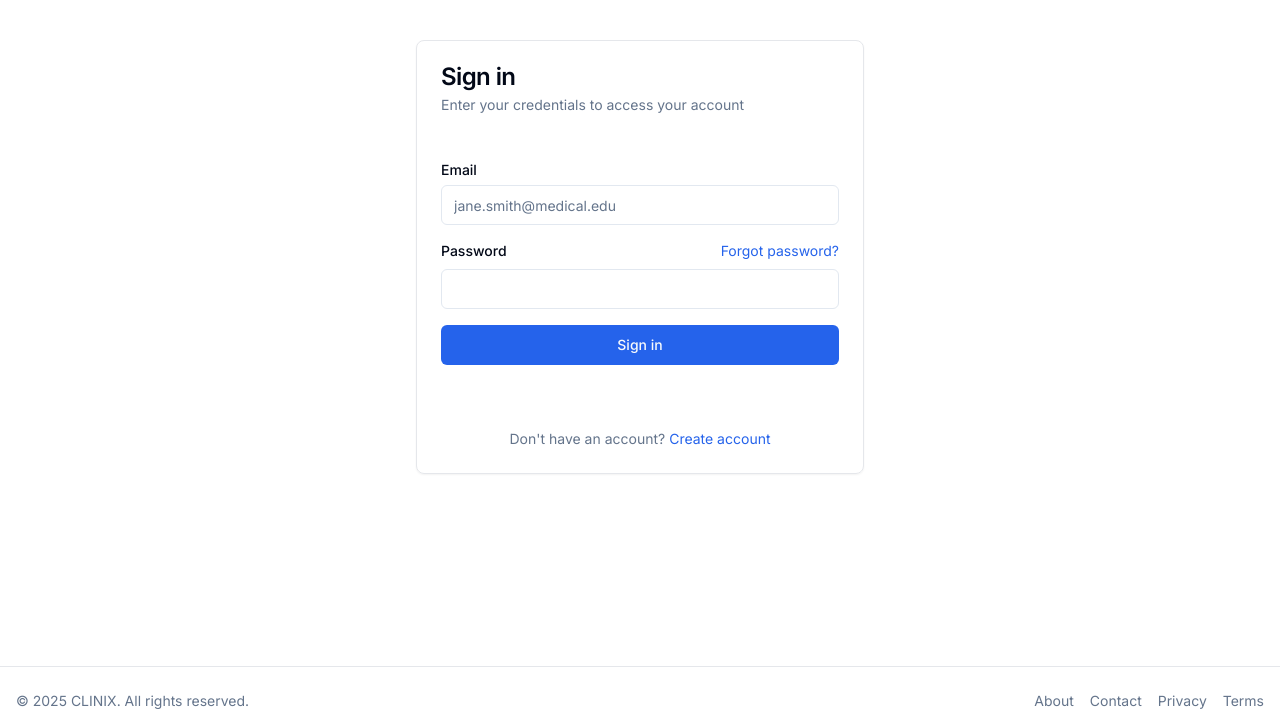
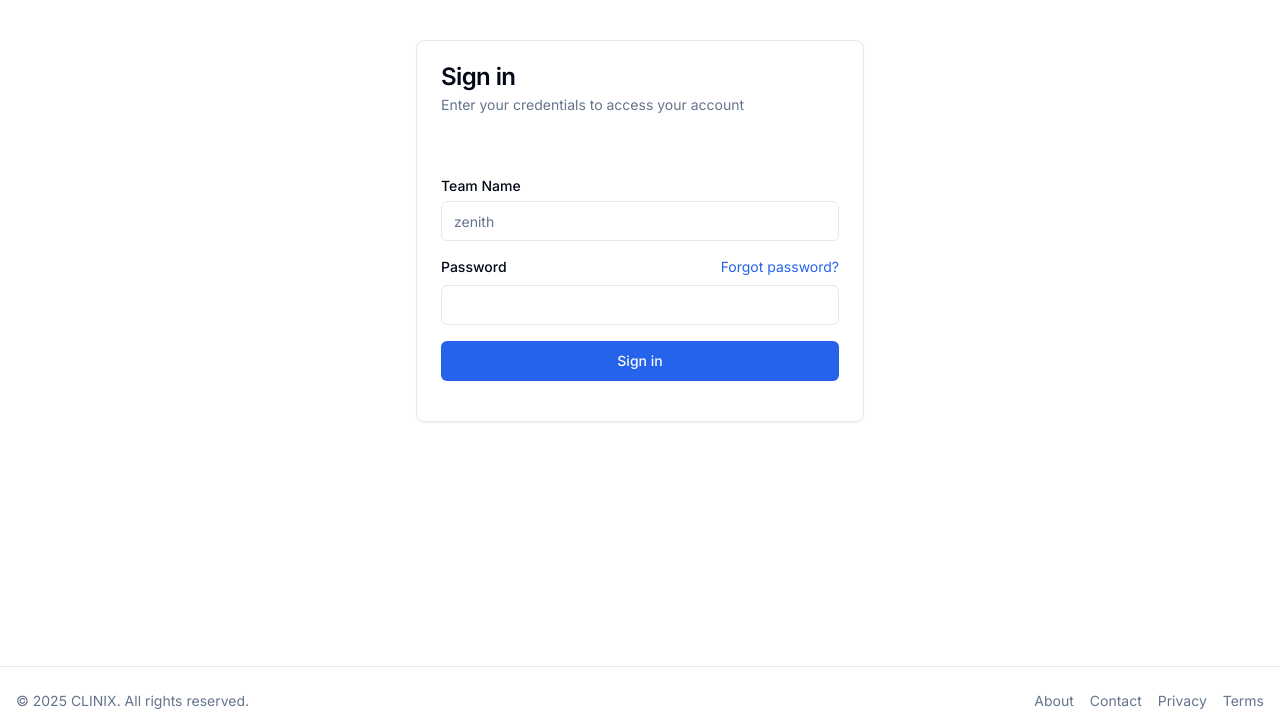
Before and after one commit to yacineLaribi/clinix-platform, a Django app: page /login/ in a window 1280 px wide. Shown: the part 65-778 px from the top of the page. Run offline with Django 5.2, Linux system fonts and the light colour scheme; some libraries are stand-ins or nearby versions.

```diff
--- a/core/apps.py
+++ b/core/apps.py
@@ -4,3 +4,6 @@ from django.apps import AppConfig
 class CoreConfig(AppConfig):
     default_auto_field = 'django.db.models.BigAutoField'
     name = 'core'
+
+    def ready(self):
+        import core.signals
--- a/core/models.py
+++ b/core/models.py
@@ -6,7 +6,7 @@ from django.contrib.auth.models import AbstractUser
 class CustomUser(AbstractUser):
     teamname = models.CharField(max_length=255, unique=True)
     teamid = models.CharField(max_length=255)
-    score = models.IntegerField(default=0)
+    score = models.IntegerField(default=500)
 
     USERNAME_FIELD = 'teamname'
     REQUIRED_FIELDS = ['username']  # keep username to satisfy AbstractUser requirements
--- a/core/templates/core/login.html
+++ b/core/templates/core/login.html
@@ -61,7 +61,6 @@
         <div class="flex items-center gap-6">
           <a href="{% url "core:index" %}" class="flex items-center gap-2">
             <span class="font-bold">CLINIX</span>
-
           </a>
         </div>
         <div class="flex items-center gap-2">
@@ -81,28 +80,23 @@
             <p class="text-sm text-muted-foreground">Enter your credentials to access your account</p>
           </div>
           <div class="p-6">
-            <form class="space-y-4" action="challenges.html">
+            <form class="space-y-4" action="{% url 'core:login' %}" method="post">
+              {% csrf_token %}
               <div class="space-y-2">
-                <label for="email" class="text-sm font-medium leading-none peer-disabled:cursor-not-allowed peer-disabled:opacity-70">Email</label>
-                <input id="email" type="email" placeholder="jane.smith@medical.edu" required class="flex h-10 w-full rounded-md border border-input bg-background px-3 py-2 text-sm ring-offset-background file:border-0 file:bg-transparent file:text-sm file:font-medium placeholder:text-muted-foreground focus-visible:outline-none focus-visible:ring-2 focus-visible:ring-ring focus-visible:ring-offset-2 disabled:cursor-not-allowed disabled:opacity-50">
+                <label for="temaname" class="text-sm font-medium leading-none peer-disabled:cursor-not-allowed peer-disabled:opacity-70">Team Name</label>
+                <input id="temaname" name="teamname" type="text" placeholder="zenith" required class="flex h-10 w-full rounded-md border border-input bg-background px-3 py-2 text-sm ring-offset-background file:border-0 file:bg-transparent file:text-sm file:font-medium placeholder:text-muted-foreground focus-visible:outline-none focus-visible:ring-2 focus-visible:ring-ring focus-visible:ring-offset-2 disabled:cursor-not-allowed disabled:opacity-50">
               </div>
               <div class="space-y-2">
                 <div class="flex items-center justify-between">
                   <label for="password" class="text-sm font-medium leading-none peer-disabled:cursor-not-allowed peer-disabled:opacity-70">Password</label>
                   <a href="#" class="text-sm text-blue-600 hover:underline">Forgot password?</a>
                 </div>
-                <input id="password" type="password" required class="flex h-10 w-full rounded-md border border-input bg-background px-3 py-2 text-sm ring-offset-background file:border-0 file:bg-transparent file:text-sm file:font-medium placeholder:text-muted-foreground focus-visible:outline-none focus-visible:ring-2 focus-visible:ring-ring focus-visible:ring-offset-2 disabled:cursor-not-allowed disabled:opacity-50">
+                <input id="password" type="password" name="password" required class="flex h-10 w-full rounded-md border border-input bg-background px-3 py-2 text-sm ring-offset-background file:border-0 file:bg-transparent file:text-sm file:font-medium placeholder:text-muted-foreground focus-visible:outline-none focus-visible:ring-2 focus-visible:ring-ring focus-visible:ring-offset-2 disabled:cursor-not-allowed disabled:opacity-50">
               </div>
               <button type="submit" class="inline-flex items-center justify-center rounded-md text-sm font-medium ring-offset-background transition-colors focus-visible:outline-none focus-visible:ring-2 focus-visible:ring-ring focus-visible:ring-offset-2 disabled:pointer-events-none disabled:opacity-50 bg-primary text-primary-foreground hover:bg-primary/90 h-10 px-4 py-2 w-full">
                 Sign in
               </button>
             </form>
-          </div>
-          <div class="flex flex-col space-y-4 p-6">
-            <div class="text-sm text-muted-foreground text-center w-full">
-              Don&apos;t have an account?
-              <a href="register.html" class="text-blue-600 hover:underline">Create account</a>
-            </div>
           </div>
         </div>
       </div>
--- a/core/views.py
+++ b/core/views.py
@@ -1,5 +1,5 @@
 from django.shortcuts import render
-
+from django.contrib.auth.decorators import login_required
 
 def index(request):
 
@@ -32,6 +32,7 @@ def logout_view(request):
     return redirect('core:login')  # back to login page
 
 from .models import Challenge
+@login_required
 def challenges(request):
     challenges = Challenge.objects.all()  # Assuming you have a Challenge model
     for challenge in challenges:
@@ -40,6 +41,8 @@ def challenges(request):
     return render(request, 'core/challenges.html', {'challenges': challenges})
 
 from .models import Hint, Submission
+from django.db.models import Sum
+@login_required
 def challenge_details(request , pk):
     challenge = Challenge.objects.get(pk=pk)  # Assuming you have a Challenge model
     is_submitted = False
@@ -65,7 +68,7 @@ def challenge_details(request , pk):
     return render(request, 'core/challenge_details.html', {'challenge': challenge, 'hints': hints , 'is_submitted': is_submitted})
 
 
-
+@login_required
 def profile(request):
     if request.user.is_authenticated:
         user = request.user
```
Also changed, not shown: core/signals.py (added, +19 -0 lines), core/templates/core/profile.html (+3 -12 lines), core/migrations/0004_alter_customuser_score.py (added), db.sqlite3.
